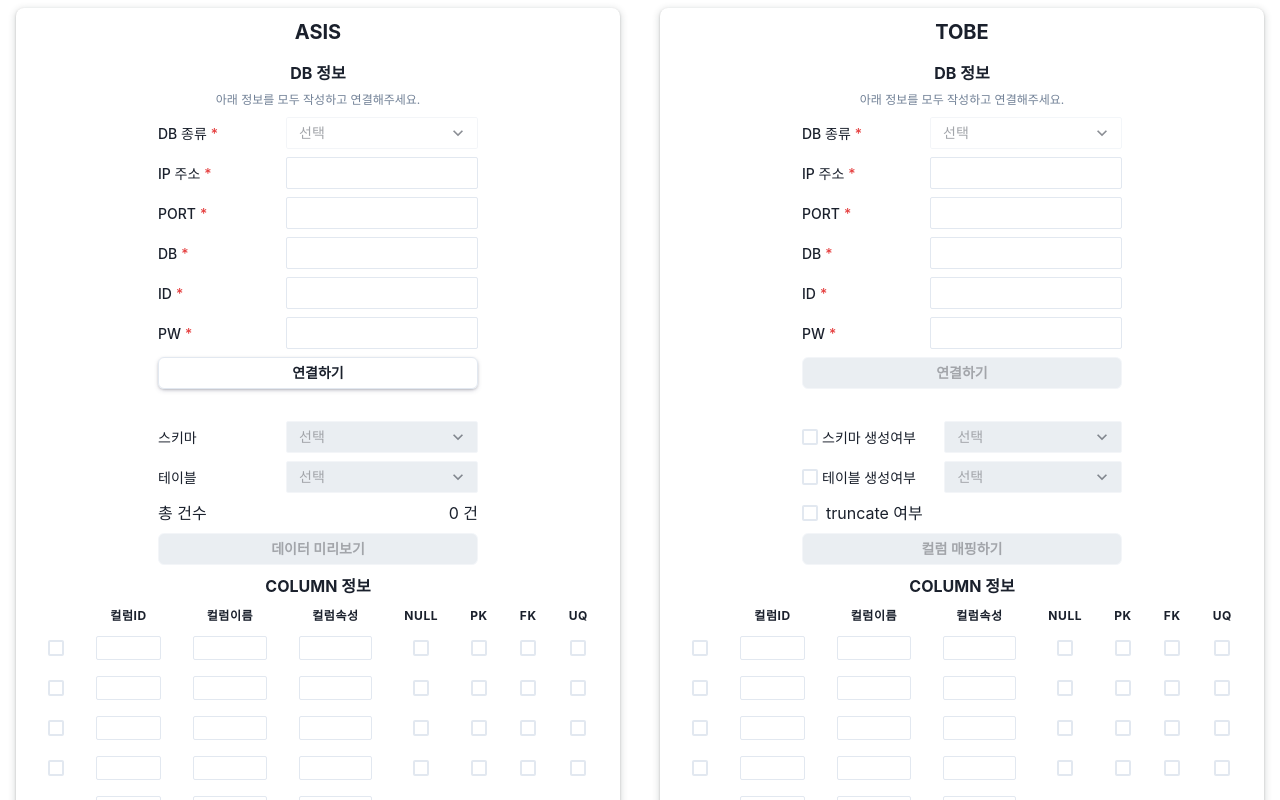
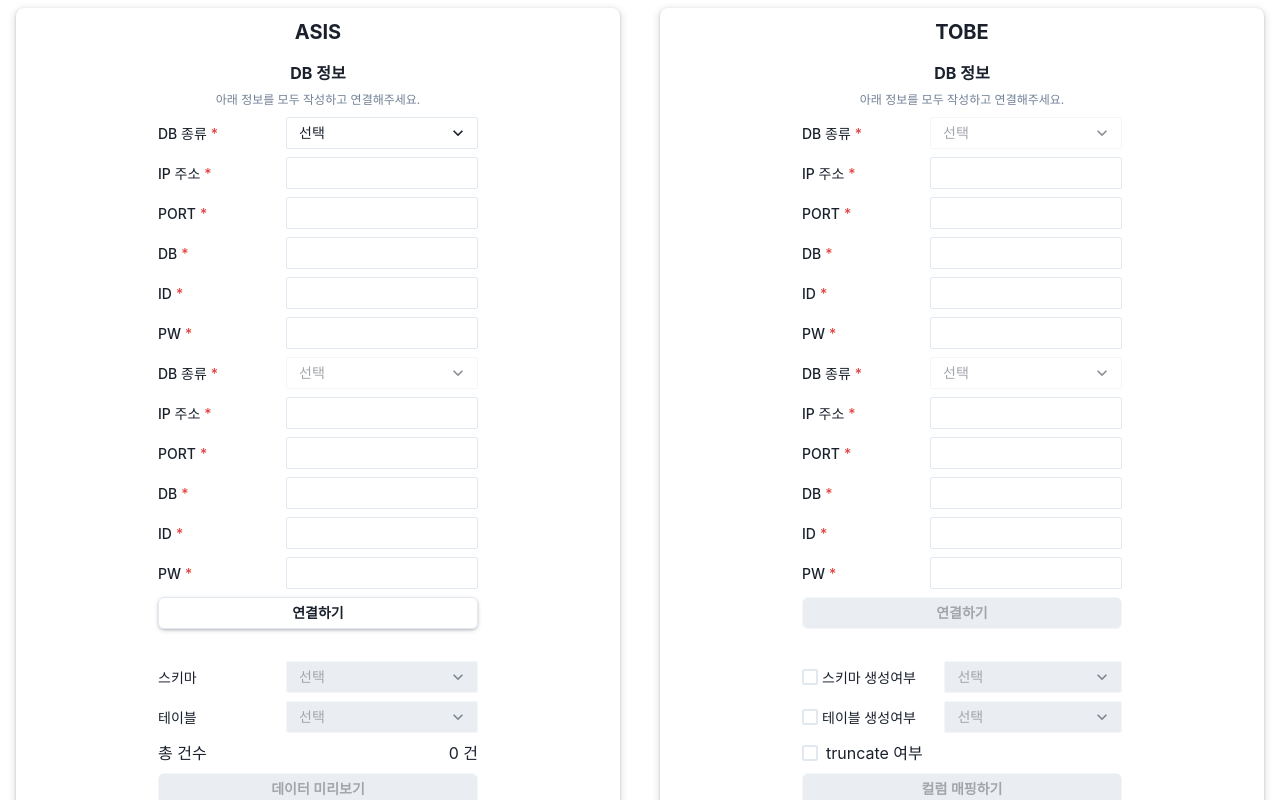
Before and after one commit to po4tion/tnd-migration, a Next.js app: page / in a window 1280 px wide. Shown: the top 800 px of the page. Built offline with nearby package versions, Linux system fonts and the light colour scheme.

Commit message:
주석 제거

```diff
--- a/src/components/status/Status.tsx
+++ b/src/components/status/Status.tsx
@@ -1,5 +1,5 @@
 import { MethodLayout } from "../layout";
-// import StatusFormAsis from "./StatusFormAsis";
+import StatusFormAsis from "./StatusFormAsis";
 import StatusAnnouncement from "./StatusAnnouncement";
 import StatusHeader from "./StatusHeader";
 import ConnectButton from "./ConnectButton";
@@ -10,8 +10,8 @@ function Status({ type }: { type: string }) {
     <MethodLayout>
       <StatusHeader type={type} />
       <StatusAnnouncement />
-      {/* {type === "ASIS" ? <StatusFormAsis /> : <StatusFormTobe />}
-       */}
+      {type === "ASIS" ? <StatusFormAsis /> : <StatusFormTobe />}
+
       <StatusFormTobe />
       <ConnectButton type={type} />
     </MethodLayout>
```
